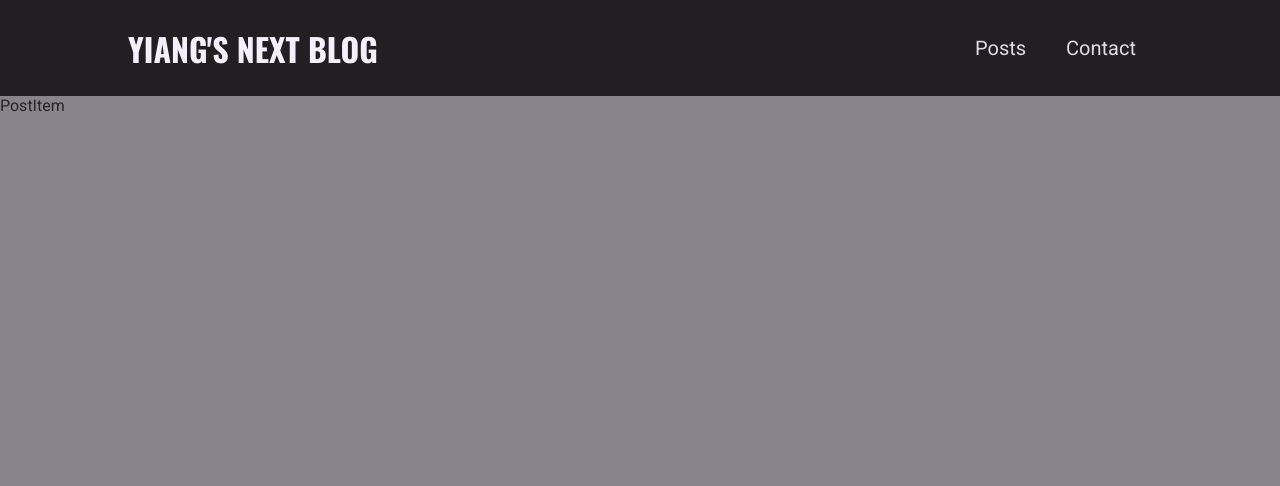
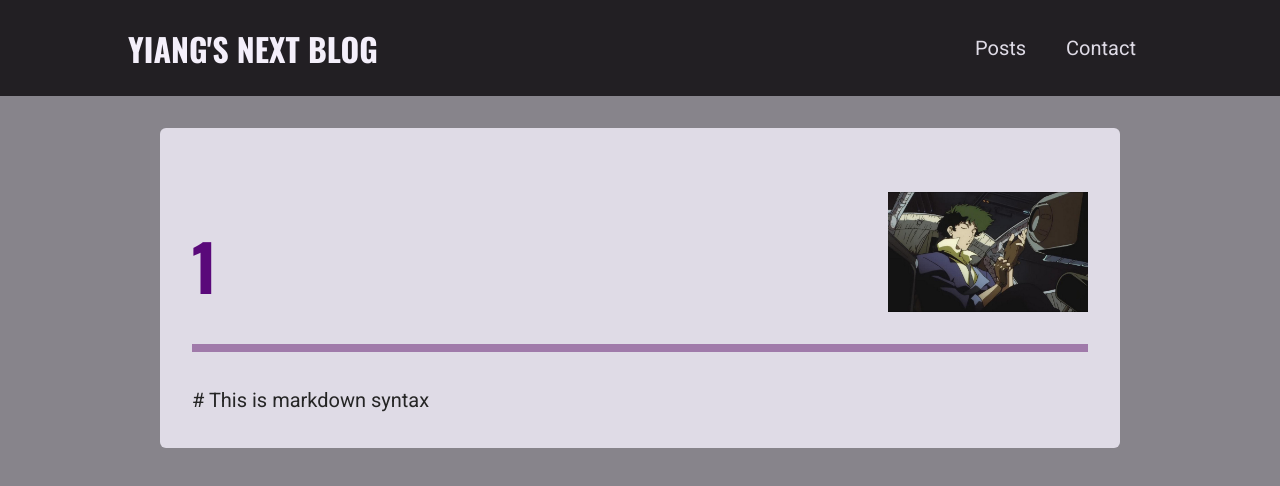
Before and after one commit to zyia238/next-js-blog, a Next.js app: page /posts/1 in a window 1280 px wide. Shown: the top 486 px of the page. Built offline with nearby package versions, Linux system fonts and the light colour scheme.

Commit message:
set up dummy post detail data, prepare to translate markdown file into JSX component

```diff
--- /dev/null
+++ b/src/components/posts/post-detail/post-content.component.tsx
@@ -0,0 +1,24 @@
+import PostHeader from "./post-header.component"
+import classes from './post-content.module.css'
+
+const DummyPost =  {
+    title:'1',
+    image:'1.jpg',
+    excerpt:'1',
+    date:'1',
+    slug:'1',
+    content:'# This is markdown syntax'
+}
+
+type Props = {}
+
+const PostContent = (props: Props) => {
+  return (
+    <article className={classes.content}>
+        <PostHeader title={DummyPost.title} image={`/images/posts/${DummyPost.image}`}/>
+        {DummyPost.content}
+    </article>
+  )
+}
+
+export default PostContent
--- /dev/null
+++ b/src/components/posts/post-detail/post-content.module.css
@@ -0,0 +1,26 @@
+.content {
+	width: 95%;
+	max-width: 60rem;
+	margin: var(--size-8) auto;
+	font-size: var(--size-5);
+	line-height: var(--size-8);
+	background-color: var(--color-grey-100);
+	border-radius: 6px;
+	padding: var(--size-4);
+}
+
+.content p {
+	color: var(--color-grey-800);
+}
+
+.content .image {
+	margin: var(--size-4) auto;
+	width: 100%;
+	max-width: 600px;
+}
+
+@media (min-width: 768px) {
+	.content {
+		padding: var(--size-8);
+	}
+}
--- /dev/null
+++ b/src/components/posts/post-detail/post-header.component.tsx
@@ -0,0 +1,20 @@
+import Image from "next/image"
+import classes from './post-header.module.css'
+
+type Props = {
+    title:string,
+    image:string
+}
+
+const PostHeader = ({title,image}: Props) => {
+  return (
+    <header className={classes.header}>
+        <h1>
+            {title}
+        </h1>
+        <Image src={image} alt={title} width={200} height={150}/>
+    </header>
+  )
+}
+
+export default PostHeader
--- /dev/null
+++ b/src/components/posts/post-detail/post-header.module.css
@@ -0,0 +1,37 @@
+.header {
+	padding-bottom: var(--size-8);
+	border-bottom: 8px solid var(--color-primary-100);
+	margin: var(--size-4) 0;
+	display: flex;
+	flex-direction: column-reverse;
+	justify-content: space-between;
+	align-items: center;
+	gap: 1rem;
+}
+
+.header h1 {
+	font-size: var(--size-8);
+	color: var(--color-primary-500);
+	margin: 0;
+	line-height: initial;
+	text-align: center;
+}
+
+.header img {
+	object-fit: cover;
+	width: 200px;
+	height: 120px;
+}
+
+@media (min-width: 768px) {
+	.header {
+		margin: var(--size-8) 0;
+		flex-direction: row;
+		align-items: flex-end;
+	}
+
+	.header h1 {
+		font-size: var(--size-16);
+		text-align: left;
+	}
+}
--- a/src/pages/posts/[slug].tsx
+++ b/src/pages/posts/[slug].tsx
@@ -1,8 +1,10 @@
+import PostContent from "@/components/posts/post-detail/post-content.component"
+
 type Props = {}
 
 const PostItem = (props: Props) => {
   return (
-    <div>PostItem</div>
+    <PostContent />
   )
 }
 
```
